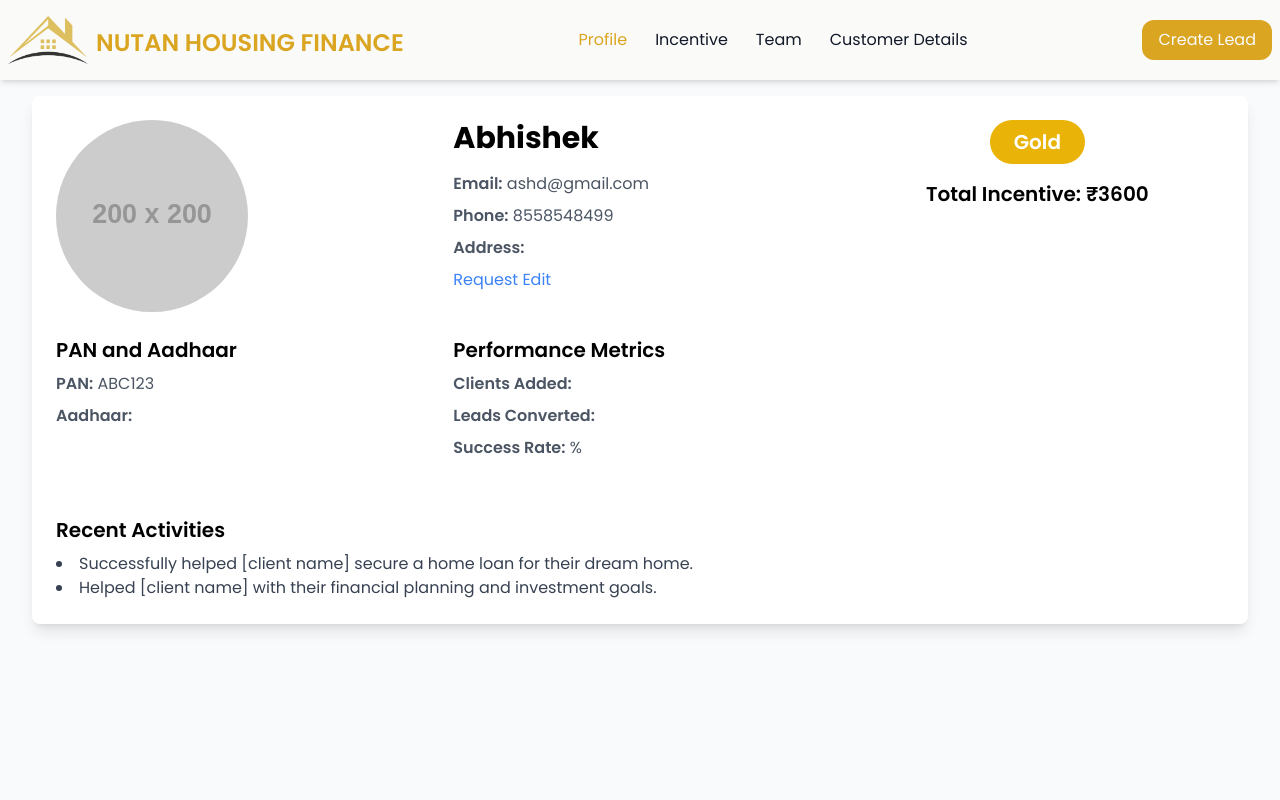
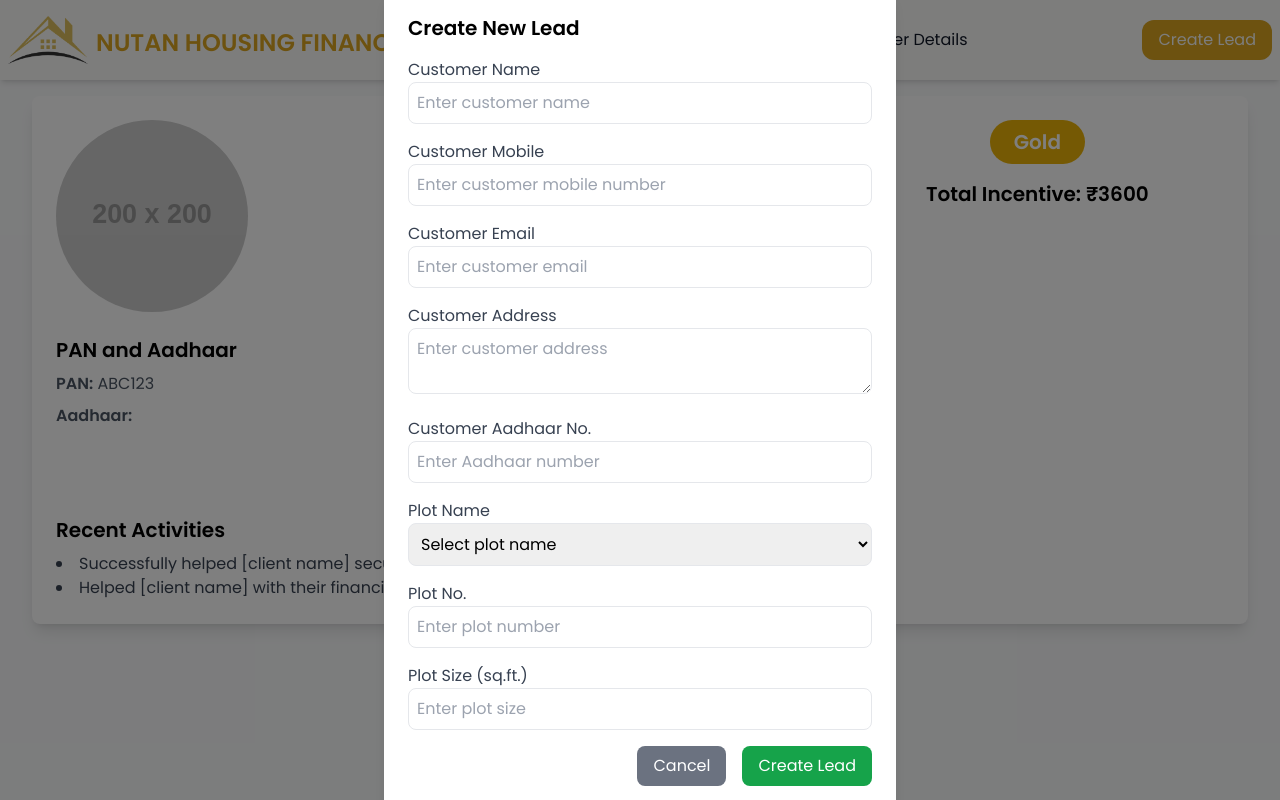
Before and after one commit to meaviishek/Nutan-Housing, a React (Vite) app in the folder Frontend/: page /advisor/dashboard in a window 1280 px wide. Both pictures are taken after a click on the button "Create Lead". Shown: the top 800 px of the page. Built offline with nearby package versions, Linux system fonts and the light colour scheme.

Commit message:
First commit

```diff
--- a/Frontend/src/components/advisor/AdHeader.jsx
+++ b/Frontend/src/components/advisor/AdHeader.jsx
@@ -9,7 +9,36 @@ function AdHeader() {
       setIsMenuOpen(!isMenuOpen);
     };
 
+    const [isModalOpen, setIsModalOpen] = useState(false);
+
+  // State to store form data
+  const [leadData, setLeadData] = useState({
+    customerName: '',
+    customerMobile: '',
+    customerEmail: '',
+    customerAddress: '',
+    customerAadhaar: '',
+    plotName: '',
+    plotNo: '',
+    plotSize: '',
+  });
+
+  // Function to handle form submission
+  const handleSubmit = (e) => {
+    e.preventDefault();
+    console.log('Lead Created:', leadData);
+    setIsModalOpen(false); // Close modal after submission
+  };
+
+  // Function to handle input change
+  const handleInputChange = (e) => {
+    const { name, value } = e.target;
+    setLeadData({ ...leadData, [name]: value });
+  };
+
+
   return (
+    <>
     <div>
         <header className="fixed top-0 left-0  w-full bg-[#fafaf9] shadow-md z-50 backdrop-blur-xl">
       <div className="container mx-auto flex justify-between items-center py-4 px-2">
@@ -33,7 +62,7 @@ function AdHeader() {
         {/* Enquire & Login Buttons (Desktop only) */}
         <div className="hidden md:flex space-x-4">
 
-          <button  className="px-4 hover:scale-105 transition-all duration-500 py-2 bg-primary hover:bg-yellow-500 text-gray-50 rounded-xl flex items-center gap-2">
+          <button onClick={()=>setIsModalOpen(true)}   className="px-4 hover:scale-105 transition-all duration-500 py-2 bg-primary hover:bg-yellow-500 text-gray-50 rounded-xl flex items-center gap-2">
 
         Create Lead
           </button>
@@ -72,13 +101,161 @@ function AdHeader() {
         {/* Enquire & Login Buttons in Mobile Menu */}
         <div className="flex flex-col space-y-4 mt-6">
 
-          <button   className="bg-yellow-500 text-white px-4 py-2 rounded hover:bg-secondary hover:text-yellow-600">
+          <button onClick={()=>setIsModalOpen(true)}   className="bg-yellow-500 text-white px-4 py-2 rounded hover:bg-secondary hover:text-yellow-600">
     Create Lead
           </button>
         </div>
       </div>
     </header>
+
+
+
+
     </div>
+    {isModalOpen && (
+        <div className="fixed inset-0 bg-black bg-opacity-50 flex items-center justify-center z-50">
+          <div className="bg-white p-6 rounded-lg shadow-lg w-full max-w-lg">
+            <h2 className="text-xl font-semibold mb-4">Create New Lead</h2>
+
+            <form onSubmit={handleSubmit} className="space-y-4">
+              {/* Customer Name */}
+              <div>
+                <label className="block text-gray-700">Customer Name</label>
+                <input
+                  type="text"
+                  name="customerName"
+                  value={leadData.customerName}
+                  onChange={handleInputChange}
+                  required
+                  className="w-full border rounded-lg p-2"
+                  placeholder="Enter customer name"
+                />
+              </div>
+
+              {/* Customer Mobile */}
+              <div>
+                <label className="block text-gray-700">Customer Mobile</label>
+                <input
+                  type="tel"
+                  name="customerMobile"
+                  value={leadData.customerMobile}
+                  onChange={handleInputChange}
+                  required
+                  className="w-full border rounded-lg p-2"
+                  placeholder="Enter customer mobile number"
+                />
+              </div>
+
+              {/* Customer Email */}
+              <div>
+                <label className="block text-gray-700">Customer Email</label>
+                <input
+                  type="email"
+                  name="customerEmail"
+                  value={leadData.customerEmail}
+                  onChange={handleInputChange}
+                  required
+                  className="w-full border rounded-lg p-2"
+                  placeholder="Enter customer email"
+                />
+              </div>
+
+              {/* Customer Address */}
+              <div>
+                <label className="block text-gray-700">Customer Address</label>
+                <textarea
+                  name="customerAddress"
+                  value={leadData.customerAddress}
+                  onChange={handleInputChange}
+                  required
+                  className="w-full border rounded-lg p-2"
+                  placeholder="Enter customer address"
+                />
+              </div>
+
+              {/* Aadhaar Number */}
+              <div>
+                <label className="block text-gray-700">Customer Aadhaar No.</label>
+                <input
+                  type="text"
+                  name="customerAadhaar"
+                  value={leadData.customerAadhaar}
+                  onChange={handleInputChange}
+                  required
+                  className="w-full border rounded-lg p-2"
+                  placeholder="Enter Aadhaar number"
+                />
+              </div>
+
+              {/* Plot Name Dropdown */}
+              <div>
+                <label className="block text-gray-700">Plot Name</label>
+                <select
+                  name="plotName"
+                  value={leadData.plotName}
+                  onChange={handleInputChange}
+                  required
+                  className="w-full border rounded-lg p-2"
+                >
+                  <option value="" disabled>Select plot name</option>
+                  <option value="Plot A">Plot A</option>
+                  <option value="Plot B">Plot B</option>
+                  <option value="Plot C">Plot C</option>
+                  {/* Add more options as needed */}
+                </select>
+              </div>
+
+              {/* Plot No. */}
+              <div>
+                <label className="block text-gray-700">Plot No.</label>
+                <input
+                  type="text"
+                  name="plotNo"
+                  value={leadData.plotNo}
+                  onChange={handleInputChange}
+                  required
+                  className="w-full border rounded-lg p-2"
+                  placeholder="Enter plot number"
+                />
+              </div>
+
+              {/* Plot Size */}
+              <div>
+                <label className="block text-gray-700">Plot Size (sq.ft.)</label>
+                <input
+                  type="number"
+                  name="plotSize"
+                  value={leadData.plotSize}
+                  onChange={handleInputChange}
+                  required
+                  className="w-full border rounded-lg p-2"
+                  placeholder="Enter plot size"
+                />
+              </div>
+
+              {/* Action Buttons */}
+              <div className="flex justify-end space-x-4 mt-6">
+                <button
+                  type="button"
+                  onClick={() => setIsModalOpen(false)}
+                  className="bg-gray-500 hover:bg-gray-600 text-white py-2 px-4 rounded-lg"
+                >
+                  Cancel
+                </button>
+                <button
+                  type="submit"
+                  className="bg-green-600 hover:bg-green-700 text-white py-2 px-4 rounded-lg"
+                >
+                  Create Lead
+                </button>
+              </div>
+            </form>
+          </div>
+        </div>
+      )}
+
+
+    </>
   )
 }
 
--- /dev/null
+++ b/Frontend/src/components/advisor/CreateLead.jsx
@@ -0,0 +1,9 @@
+import React from 'react'
+
+function CreateLead() {
+  return (
+    <div>CreateLead</div>
+  )
+}
+
+export default CreateLead
```
